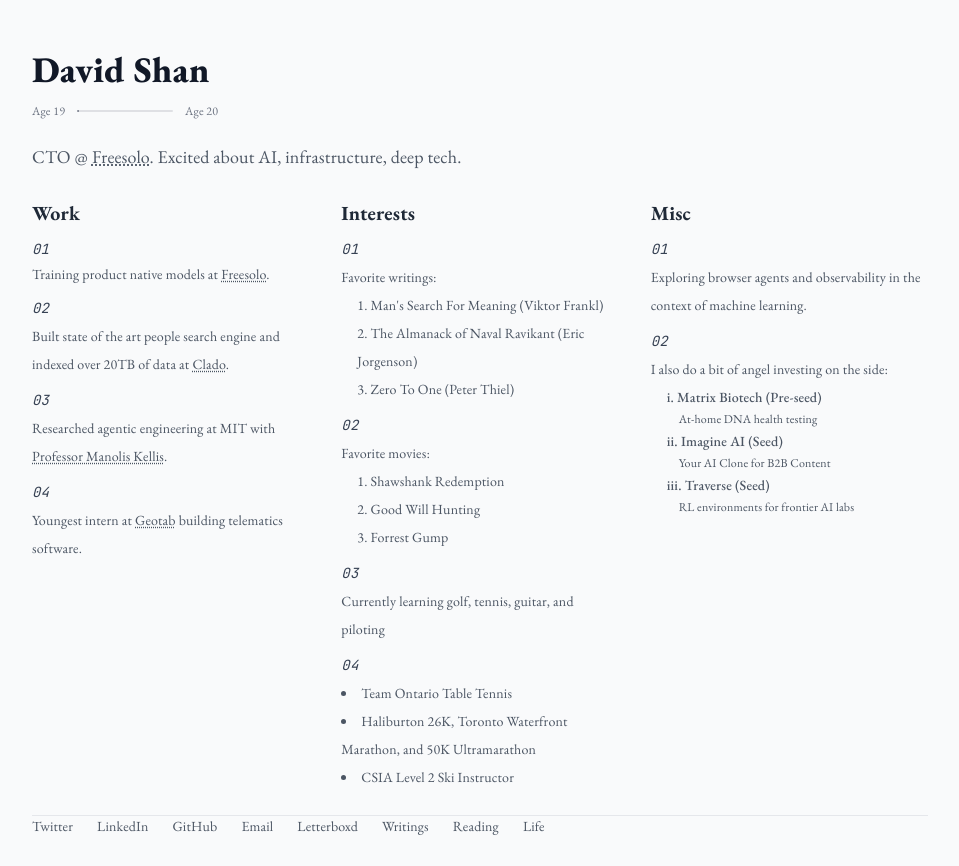
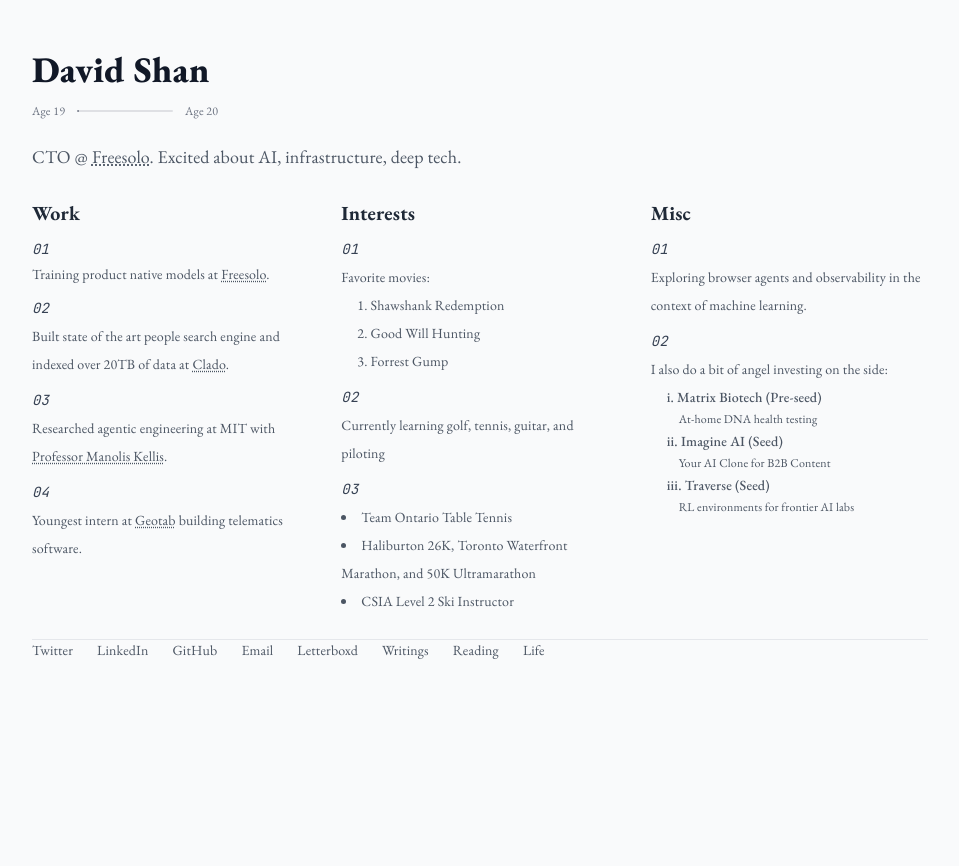
Before and after one commit to DavidBShan/WebsiteV2, a Next.js app: page / in a window 1280 px wide. Shown: the whole page, without its empty margins (160-1119 px from the left). After the commit the page ends 800 px from the top, so only its background shows below. Built offline with nearby package versions, Linux system fonts and the light colour scheme.

Commit message:
remove favorite writings from interests section
Co-Authored-By: Claude Opus 4.6 <noreply@anthropic.com>

```diff
--- a/app/page.tsx
+++ b/app/page.tsx
@@ -260,14 +260,14 @@ export default function Home() {
                       01
                     </div>
                     <div>
-                      <p className="mb-4">Favorite writings:</p>
+                      <p className="mb-4">Favorite movies:</p>
                       <ol
                         className="list-decimal list-inside space-y-3"
                         style={{ marginLeft: "1rem" }}
                       >
-                        <li>Man's Search For Meaning (Viktor Frankl)</li>
-                        <li>The Almanack of Naval Ravikant (Eric Jorgenson)</li>
-                        <li>Zero To One (Peter Thiel)</li>
+                        <li>Shawshank Redemption</li>
+                        <li>Good Will Hunting</li>
+                        <li>Forrest Gump</li>
                       </ol>
                     </div>
                   </li>
@@ -282,17 +282,7 @@ export default function Home() {
                     >
                       02
                     </div>
-                    <div>
-                      <p className="mb-4">Favorite movies:</p>
-                      <ol
-                        className="list-decimal list-inside space-y-3"
-                        style={{ marginLeft: "1rem" }}
-                      >
-                        <li>Shawshank Redemption</li>
-                        <li>Good Will Hunting</li>
-                        <li>Forrest Gump</li>
-                      </ol>
-                    </div>
+                    <p>Currently learning golf, tennis, guitar, and piloting</p>
                   </li>
                   <li
                     className="text-sm leading-loose animate-fade-in delay-1300"
@@ -304,19 +294,6 @@ export default function Home() {
                       role="presentation"
                     >
                       03
-                    </div>
-                    <p>Currently learning golf, tennis, guitar, and piloting</p>
-                  </li>
-                  <li
-                    className="text-sm leading-loose animate-fade-in delay-1500"
-                    style={{ color: isDarkMode ? "#9ca3af" : "#4b5563" }}
-                  >
-                    <div
-                      className="text-sm italic text-gray-700 dark:text-gray-400 font-mono"
-                      style={{ marginBottom: "0.25rem" }}
-                      role="presentation"
-                    >
-                      04
                     </div>
                     <div>
                       <ul className="list-disc list-inside space-y-1">
```
